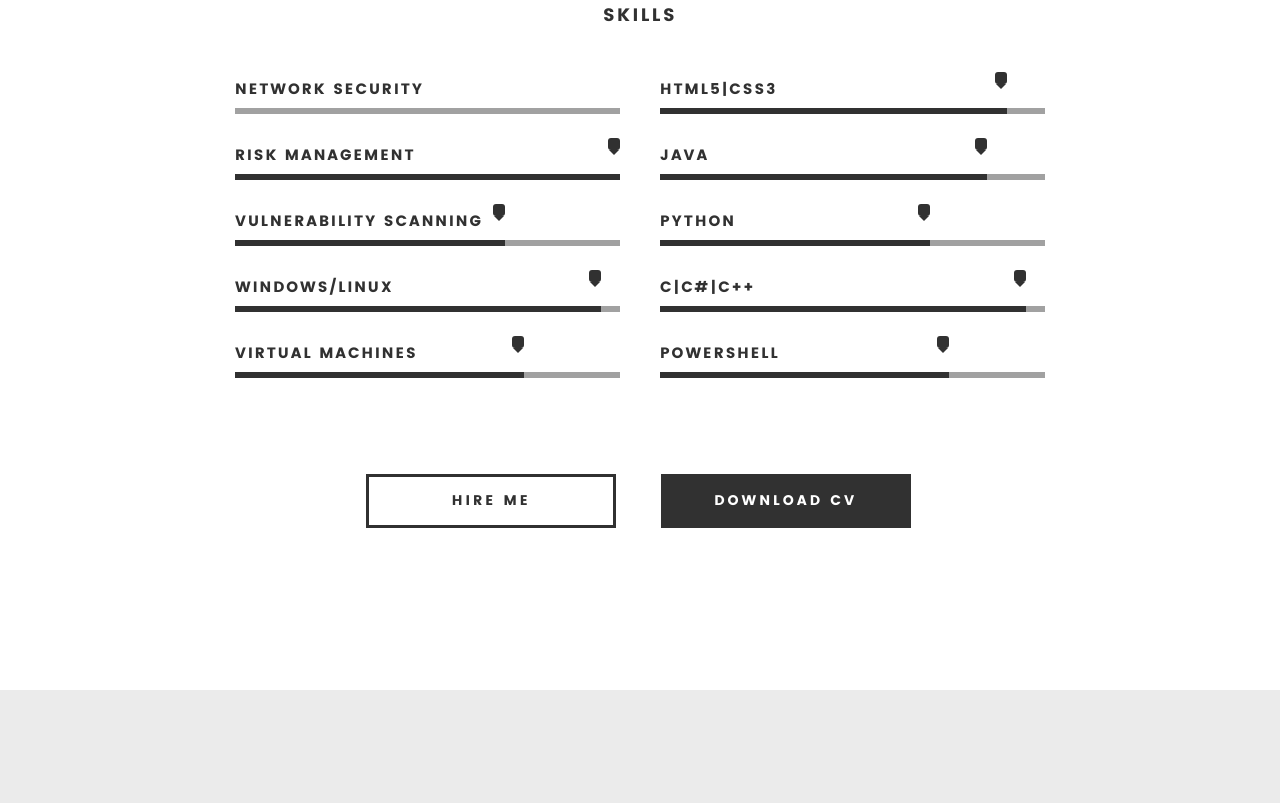
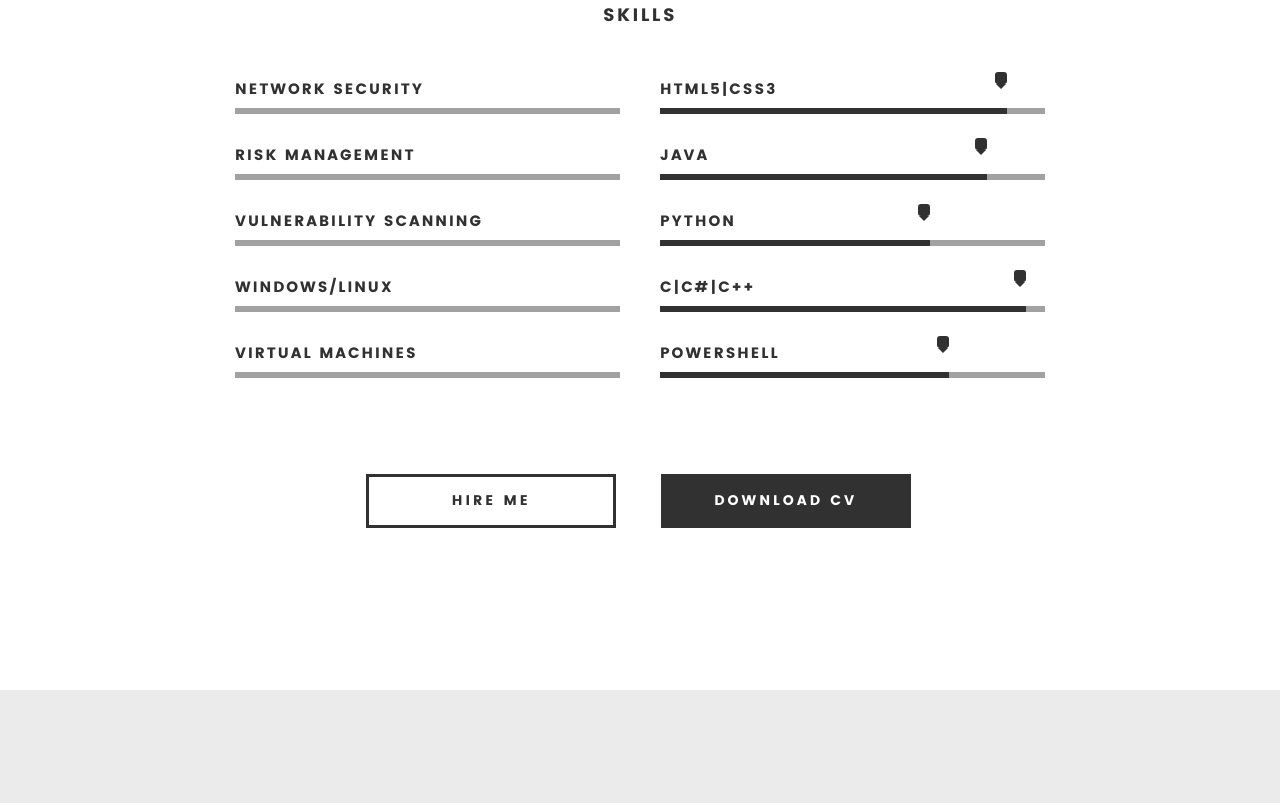
Before and after one commit to Iknowmyname/Iknowmyname.github.io, a plain HTML site: page index.html in a window 1280 px wide. Shown: the part 1277-2080 px from the top of the page. Drawn offline with Linux system fonts and the light colour scheme; files whose address does not match are found by name.

Commit message:
Update index.html

```diff
--- a/index.html
+++ b/index.html
@@ -133,20 +133,20 @@
 				   	<strong>Network Security</strong>
 				   </li>
 				   <li>
-				   	<div class="progress percent100"><span></span></div>
+
 				   	<strong>Risk Management</strong>
 				   </li>
 				   <li>
-				   	<div class="progress percent70"><span></span></div>
+
 				   	<strong>Vulnerability Scanning</strong>
 				   </li>
 				   <li>
-				   	<div class="progress percent95"><span></span></div>
+
 				   	<strong>Windows/Linux</strong>
 				   </li>
 				   <li>
 
-				   	<div class="progress percent75"><span></span></div>
+
 				   	<strong>Virtual Machines</strong>
 				   </li>
 
```
